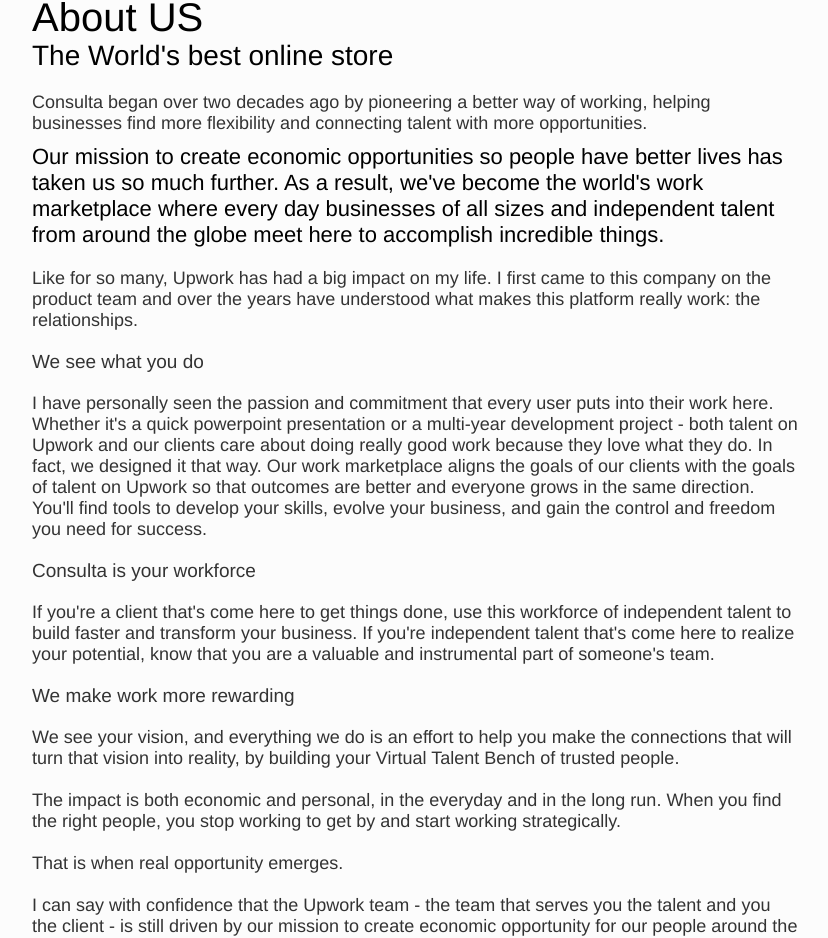
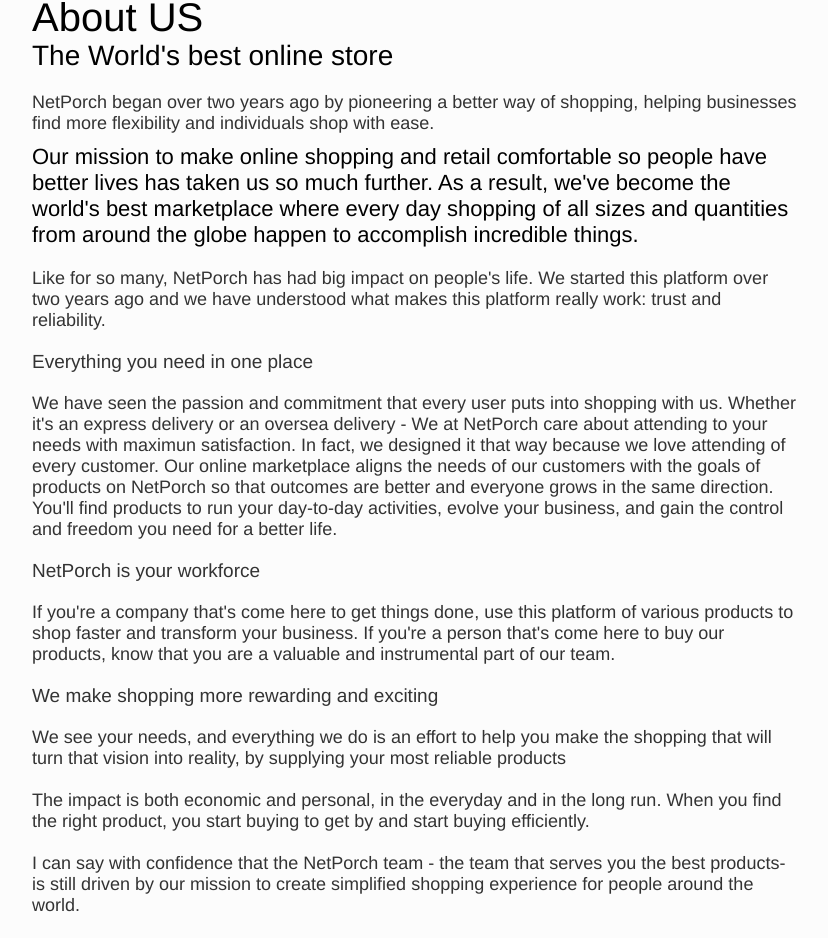
Before and after one commit to boskitech/neekseats, a React (Create React App) app: page /about in a window 1280 px wide. Shown: the part 105-1043 px from the top of the page, without its empty margins (224-1052 px from the left). Built offline with nearby package versions, Linux system fonts and the light colour scheme.

Commit message:
resolved data not fetching

```diff
--- a/src/components/footer/Footer.js
+++ b/src/components/footer/Footer.js
@@ -80,13 +80,7 @@
     <StyledFooter sx={{}}>
       <StyledInerGrid container>
         <Grid item sm={3} xs={6}>
-          <StyledGridHeader>Our Services</StyledGridHeader>
-          <StyledGridButton onClick={() => navigate("/consult")}>
-            Consultation
-          </StyledGridButton>
-          <StyledGridButton onClick={() => navigate("/services")}>
-            Therapy
-          </StyledGridButton>
+          <StyledGridHeader>Services</StyledGridHeader>
           <StyledGridButton onClick={() => navigate("/contact")}>
             Quick Response
           </StyledGridButton>
@@ -96,13 +90,13 @@
         </Grid>
         <Grid item sm={3} xs={6}>
           <StyledGridHeader>Terms & Condition</StyledGridHeader>
-          <StyledGridButton onClick={() => navigate("/services")}>
+          <StyledGridButton onClick={() => navigate("/about")}>
             Service
           </StyledGridButton>
-          <StyledGridButton onClick={() => navigate("/faq")}>
+          <StyledGridButton onClick={() => navigate("/about")}>
             Tips & Jesks
           </StyledGridButton>
-          <StyledGridButton onClick={() => navigate("/contact")}>
+          <StyledGridButton onClick={() => navigate("/about")}>
             Security
           </StyledGridButton>
           <StyledGridButton onClick={() => navigate("/about")}>
--- a/src/pages/about/About.js
+++ b/src/pages/about/About.js
@@ -49,68 +49,62 @@
       <StyledAboutTitle>About US</StyledAboutTitle>
       <StyledAboutSubTitle>The World's best online store</StyledAboutSubTitle>
       <StyledAboutText>
-        Consulta began over two decades ago by pioneering a better way of
-        working, helping businesses find more flexibility and connecting talent
-        with more opportunities.
+        NetPorch began over two years ago by pioneering a better way of
+        shopping, helping businesses find more flexibility and individuals shop with ease.
       </StyledAboutText>
       <StyledAboutQuoteText>
-        Our mission to create economic opportunities so people have better lives
-        has taken us so much further. As a result, we've become the world's work
-        marketplace where every day businesses of all sizes and independent
-        talent from around the globe meet here to accomplish incredible things.
+        Our mission to make online shopping and retail comfortable so people have better lives
+        has taken us so much further. As a result, we've become the world's best
+        marketplace where every day shopping of all sizes and quantities
+        from around the globe happen to accomplish incredible things.
       </StyledAboutQuoteText>
       <StyledAboutText>
-        Like for so many, Upwork has had a big impact on my life. I first came
-        to this company on the product team and over the years have understood
-        what makes this platform really work: the relationships.
+        Like for so many, NetPorch has had big impact on people's life. We started
+        this platform over two years ago and we have understood
+        what makes this platform really work: trust and reliability.
       </StyledAboutText>
-      <StyledAboutHeadingText>We see what you do</StyledAboutHeadingText>
+      <StyledAboutHeadingText>Everything you need in one place</StyledAboutHeadingText>
       <StyledAboutText>
-        I have personally seen the passion and commitment that every user puts
-        into their work here. Whether it's a quick powerpoint presentation or a
-        multi-year development project - both talent on Upwork and our clients
-        care about doing really good work because they love what they do. In
-        fact, we designed it that way. Our work marketplace aligns the goals of
-        our clients with the goals of talent on Upwork so that outcomes are
-        better and everyone grows in the same direction. You'll find tools to
-        develop your skills, evolve your business, and gain the control and
-        freedom you need for success.
+        We have seen the passion and commitment that every user puts
+        into shopping with us. Whether it's an express delivery or an
+        oversea delivery - We at NetPorch
+        care about attending to your needs with maximun satisfaction. In
+        fact, we designed it that way because we love attending of every customer. Our online marketplace aligns the needs of
+        our customers with the goals of products on NetPorch so that outcomes are
+        better and everyone grows in the same direction. You'll find products to
+        run your day-to-day activities, evolve your business, and gain the control and
+        freedom you need for a better life.
       </StyledAboutText>
       <StyledAboutHeadingText>
-        Consulta is your workforce
+        NetPorch is your workforce
       </StyledAboutHeadingText>
       <StyledAboutText>
-        If you're a client that's come here to get things done, use this
-        workforce of independent talent to build faster and transform your
-        business. If you're independent talent that's come here to realize your
-        potential, know that you are a valuable and instrumental part of
-        someone's team.
+        If you're a company that's come here to get things done, use this
+        platform of various products to shop faster and transform your
+        business. If you're a person that's come here to buy our
+        products, know that you are a valuable and instrumental part of
+        our team.
       </StyledAboutText>
       <StyledAboutHeadingText>
-        We make work more rewarding
+        We make shopping more rewarding and exciting
       </StyledAboutHeadingText>
       <StyledAboutText>
-        We see your vision, and everything we do is an effort to help you make
-        the connections that will turn that vision into reality, by building
-        your Virtual Talent Bench of trusted people.
+        We see your needs, and everything we do is an effort to help you make
+        the shopping that will turn that vision into reality, by supplying
+        your most reliable products
         <br />
         <br />
         The impact is both economic and personal, in the everyday and in the
-        long run. When you find the right people, you stop working to get by and
-        start working strategically.
+        long run. When you find the right product, you start buying to get by and
+        start buying efficiently.
         <br />
-        <br />
-        That is when real opportunity emerges.
-        <br />
-        <br />I can say with confidence that the Upwork team - the team that
-        serves you the talent and you the client - is still driven by our
-        mission to create economic opportunity for our people around the world.
+        <br />I can say with confidence that the NetPorch team - the team that
+        serves you the best products- is still driven by our
+        mission to create simplified shopping experience for people around the world.
         <br />
         <br />
         You're our people now, and we're glad that you're here.
         <br />
-        <br />
-        We can't wait to see what you do.
       </StyledAboutText>
     </StyledAboutBody>
   );
--- a/src/pages/auth/auth.js
+++ b/src/pages/auth/auth.js
@@ -295,7 +295,7 @@
                 textAlign: "center",
               }}
               loading={loader === "loading"}
-              disabled={loader === "loading"}
+              disabled={loader === "loading" || email === "" || password === ""}
               loadingPosition="center"
               onClick={handleLogin}
             >
@@ -317,7 +317,7 @@
                 textAlign: "center",
               }}
               loading={loader === "loading"}
-              disabled={loader === "loading"}
+              disabled={loader === "loading" || email === "" || password === "" || firstName === "" || lastName === "" || confirmPassword === ""}
               loadingPosition="center"
               onClick={handleRegister}
             >
--- a/src/reducers/usersSlice.js
+++ b/src/reducers/usersSlice.js
@@ -3,7 +3,7 @@
 import { createSlice, createAsyncThunk } from "@reduxjs/toolkit";
 
 export const fetchUsers = createAsyncThunk("users/fetchUsers", async () => {
-  const response = await axios.get("https://netporch.herokuapp.com/users/getusers");
+  const response = await axios.get("https://netporch.herokuapp.com/api/users/getusers");
   return response.data;
 });
 
@@ -11,7 +11,7 @@
   "users/addUser",
   async (initialPost) => {
     const response = await axios.post(
-      "https://netporch.herokuapp.com/users/register",
+      "https://netporch.herokuapp.com/api/users/register",
       initialPost,
       {}
     );
@@ -23,7 +23,7 @@
   "users/loginUser",
   async (loginPost) => {
     const response = await axios.post(
-      "https://netporch.herokuapp.com/users/login/",
+      "https://netporch.herokuapp.com/api/users/login/",
       loginPost,
       {}
     );
```
Also changed, not shown: src/pages/contact/Contact.js (+16 -16 lines).
